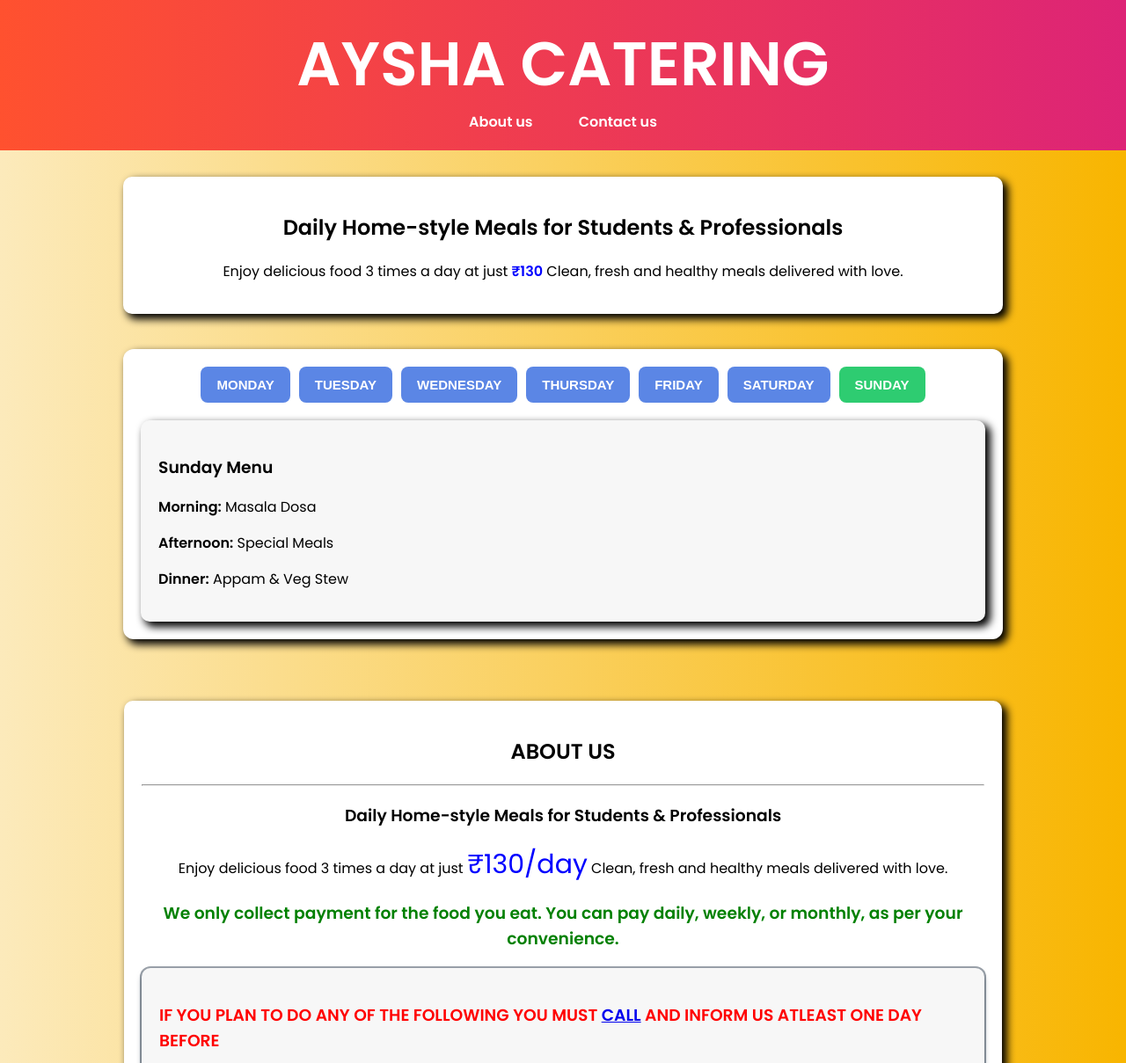
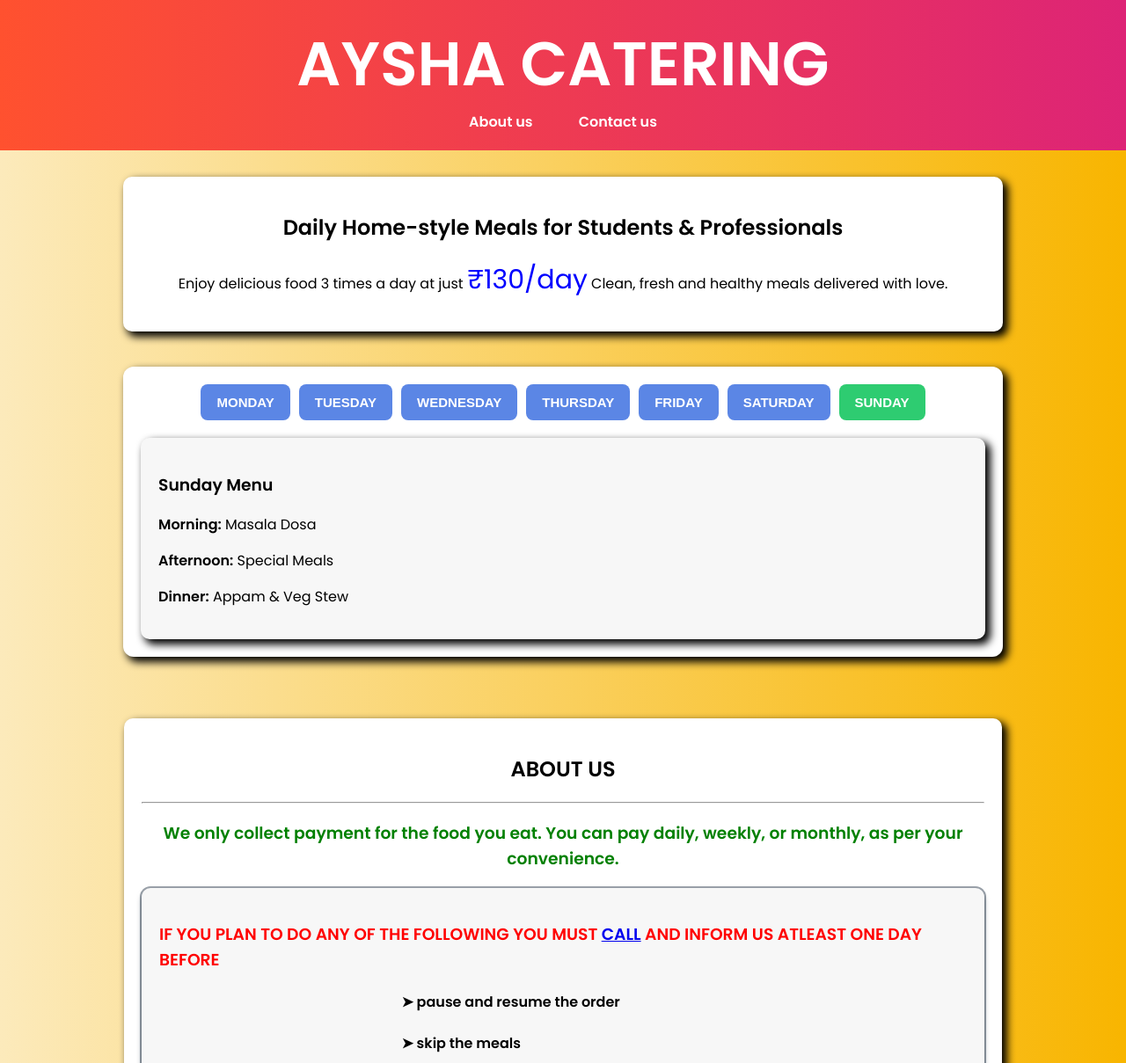
Before and after one commit to Hari-x-Haran/aysha-catering, a plain HTML site: page index.html in a window 1280 px wide. Shown: the top 1209 px of the page at 88% size. Drawn offline with Linux system fonts and the light colour scheme.

Commit message:
updated about

```diff
--- a/index.html
+++ b/index.html
@@ -21,7 +21,7 @@
   <main>
     <section class="conabout">
       <h2>Daily Home-style Meals for Students & Professionals</h2>
-      <p>Enjoy delicious food 3 times a day at just <b style="color:blue;">₹130</b> Clean, fresh and healthy meals delivered with love.</p>
+      <p>Enjoy delicious food 3 times a day at just <span style="color: blue; font-size:30px;">₹130/day</span> Clean, fresh and healthy meals delivered with love.</p>
     </section>
 
     <!-- MINI PAGE MENU SECTION -->
@@ -35,8 +35,6 @@
   <section id="about" class="conabout responsive-section">
     <h2>ABOUT US</h2>
     <hr>
-    <h3>Daily Home-style Meals for Students & Professionals</h3>
-    <p>Enjoy delicious food 3 times a day at just <span style="color: blue; font-size:30px;">₹130/day</span> Clean, fresh and healthy meals delivered with love.</p>
     <h3 style="color: green; font-weight: bolder;">We only collect payment for the food you eat. You can pay daily, weekly, or monthly, as per your convenience.</h3>
     <div class="info">
       <h3 style="color: rgb(255, 0, 0); text-decoration:doub solid black 20%;">IF YOU PLAN TO DO ANY OF THE FOLLOWING YOU MUST <a href="tel:98765 43210">CALL</a>  AND INFORM US ATLEAST ONE DAY BEFORE </h3>
```
